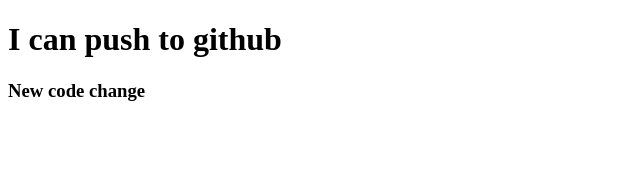
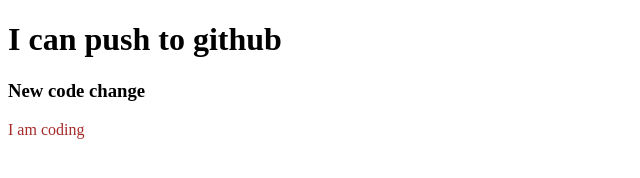
Before and after one commit to FarjanaAkterLaila/my-first-repo, a plain HTML site: page index.html in a window 1280 px wide. Shown: the full height of the page, 0-640 px from the left. Drawn offline with Linux system fonts and the light colour scheme.

Commit message:
styles added

```diff
--- a/index.html
+++ b/index.html
@@ -5,10 +5,12 @@
     <meta http-equiv="X-UA-Compatible" content="IE=edge">
     <meta name="viewport" content="width=device-width, initial-scale=1.0">
     <title>My First Github Repo</title>
+    <link rel="stylesheet" href="styles.css">
 </head>
 <body>
     <h1>I can push to github</h1>
     <h3>New code change</h3>
+    <p>I am coding</p>
 
 </body>
 </html>
--- /dev/null
+++ b/styles.css
@@ -0,0 +1,3 @@
+p{
+    color:brown
+}
```
